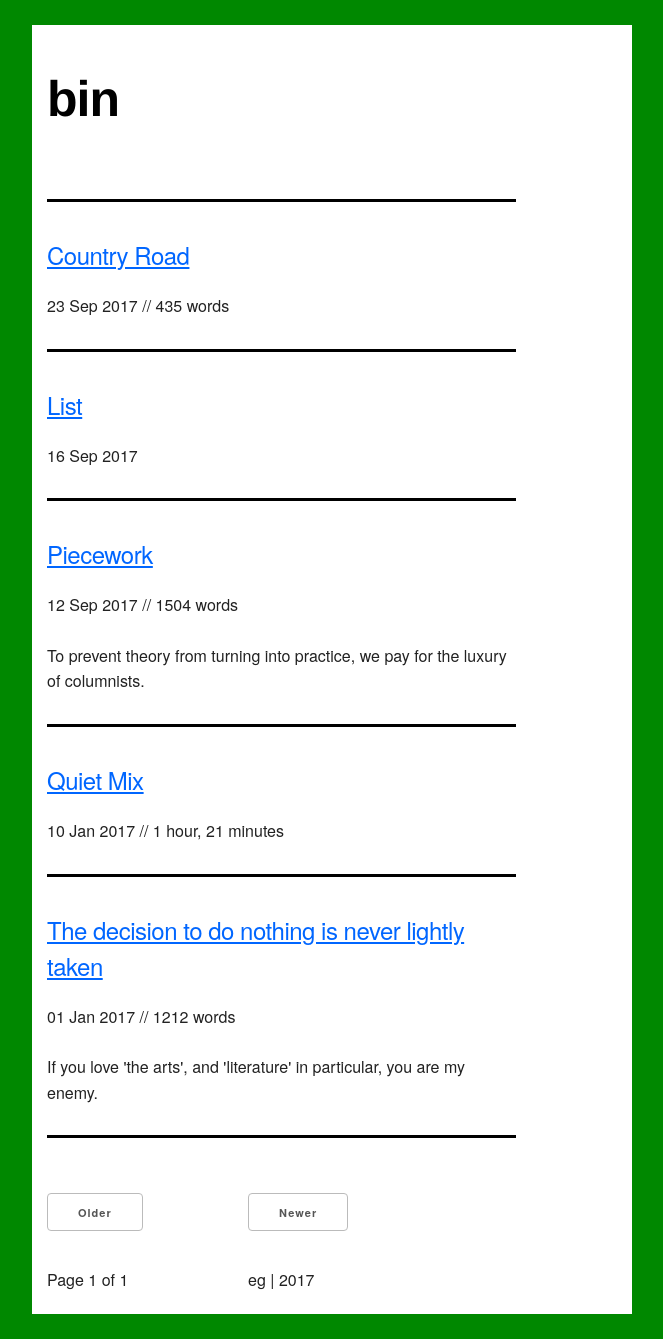
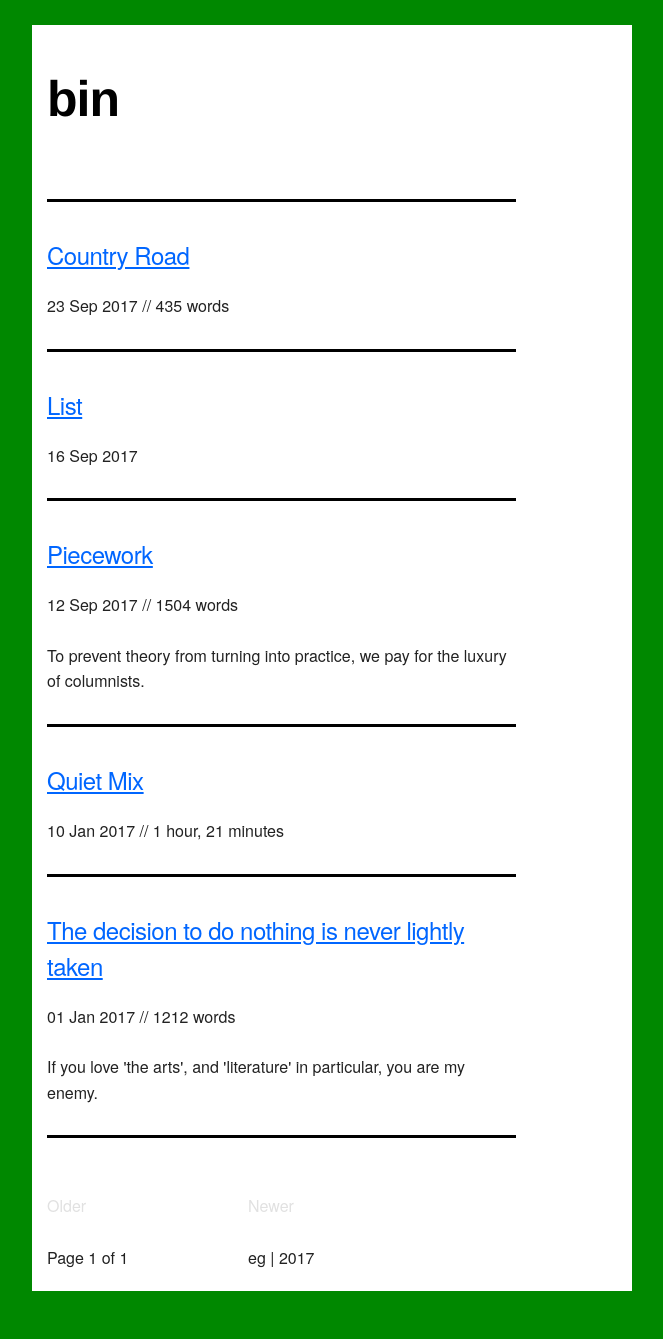
Before and after one commit to mt-trash/mt-trash.github.io, a Jekyll site: the page built from index.html, in a window 1280 px wide. Shown: the whole page, without its empty margins (308-971 px from the left). Built offline with Jekyll 4.4.1, drawn with Linux system fonts in a browser that asks for light colours; the list of posts is cut into pages by our own code; after the commit the page ends 1316 px from its top, so only the background shows below that.

Commit message:
remove buttons

```diff
--- a/index.html
+++ b/index.html
@@ -23,14 +23,14 @@ title: Empty Trash
   {% if paginator.next_page %}
     <a href="{{ paginator.next_page_path }}">Older</a>
   {% else %}
-    <span class="button">Older</span>
+    <span class="inactive">Older</span>
   {% endif %}
   </div>
   <div class="four columns" style="margin-bottom: 1%">
   {% if paginator.previous_page %}
     <a href="{{ paginator.previous_page_path }}">Newer</a>
   {% else %}
-    <span class="button">Newer</span>
+    <span class="inactive">Newer</span>
   {% endif %}
   </div>
 </div>
```
